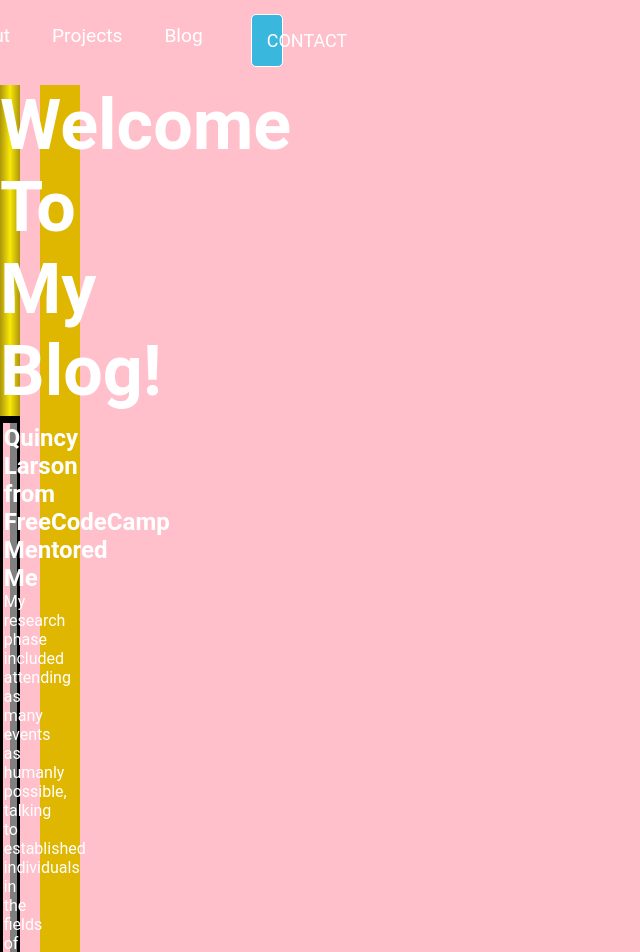
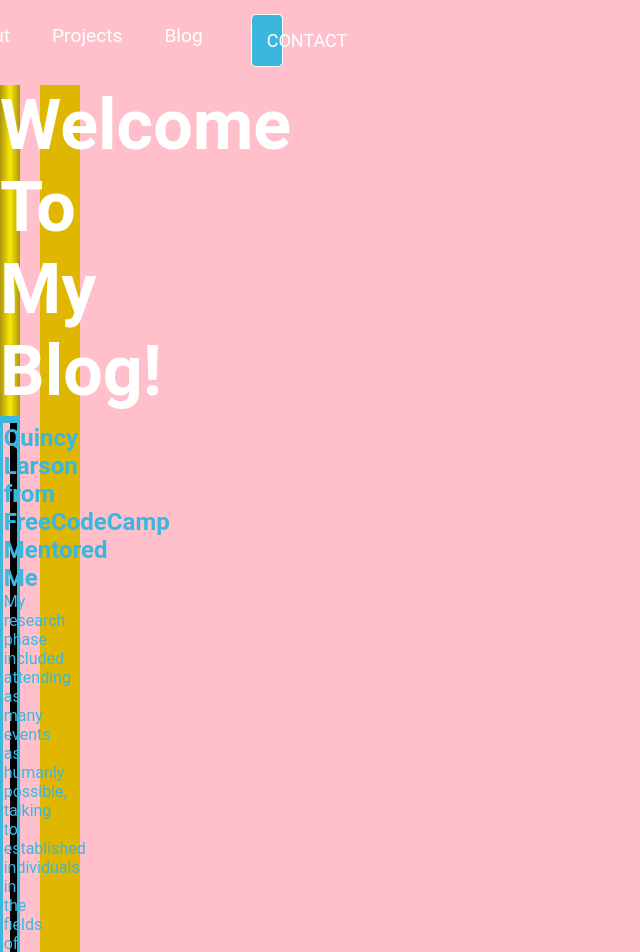
Before and after one commit to smilleeymilleey/website, a React (Create React App) app in the folder website-1/: page /blog in a window 1280 px wide. Shown: the top 952 px of the page, without its empty margins (0-640 px from the left). Built offline with nearby package versions, Linux system fonts and the light colour scheme.

Commit message:
styling blog page

```diff
--- a/website-1/src/components/BlogPage.css
+++ b/website-1/src/components/BlogPage.css
@@ -51,16 +51,16 @@
   background-image: linear-gradient(to right,  rgb(173, 149, 12), hsl(56, 95%, 50%),  rgb(173, 149, 12));
 }
 .Quincy {
-background-color: grey;
+background-color: black;
 text-align: left;
 }
 
 .Quincy{
   font-weight: bold;
   transition: all 500ms;
-  color: white;
-  border: black solid;
-  border-top: black solid 7px;
+  color: #39b7dd;
+  border: #39b7dd solid;
+  border-top: #39b7dd solid 7px;
 }
 
 .Quincy:hover {
@@ -73,15 +73,15 @@ text-align: left;
 
 
 .Productivity {
-  background-color: grey;
+  background-color: black;
   object-fit: cover;
   text-align: left;
-  color: white;
+  color: #39b7dd;
 }
 
 .Productivity {
   font-weight: bold;
-  border: black solid;
+  border: #39b7dd solid;
   transition: all 500ms;
 }
 
```
